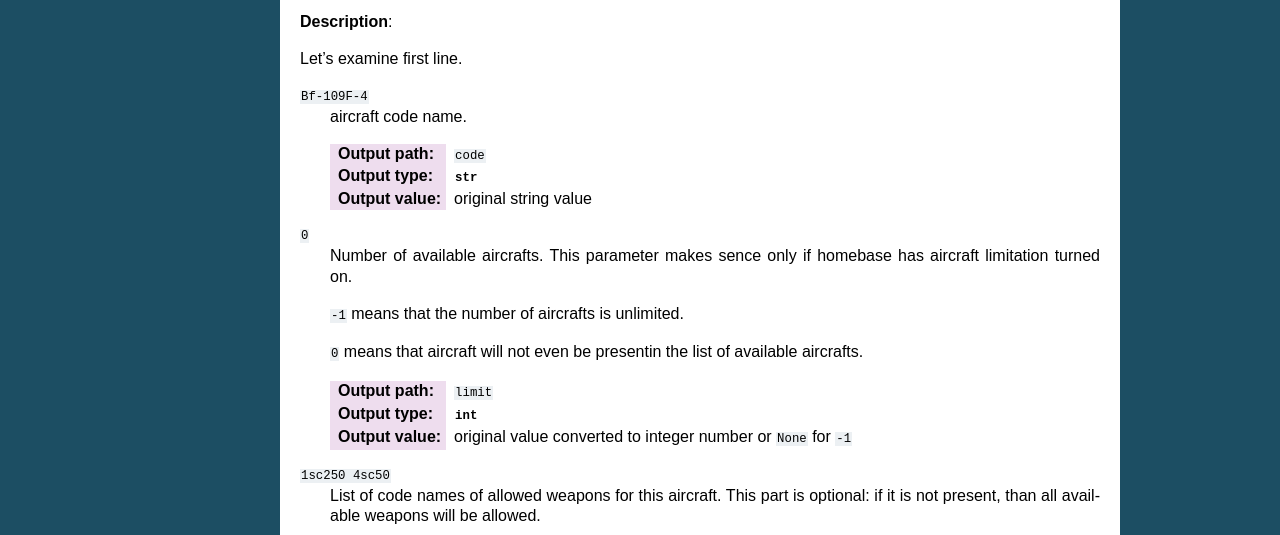
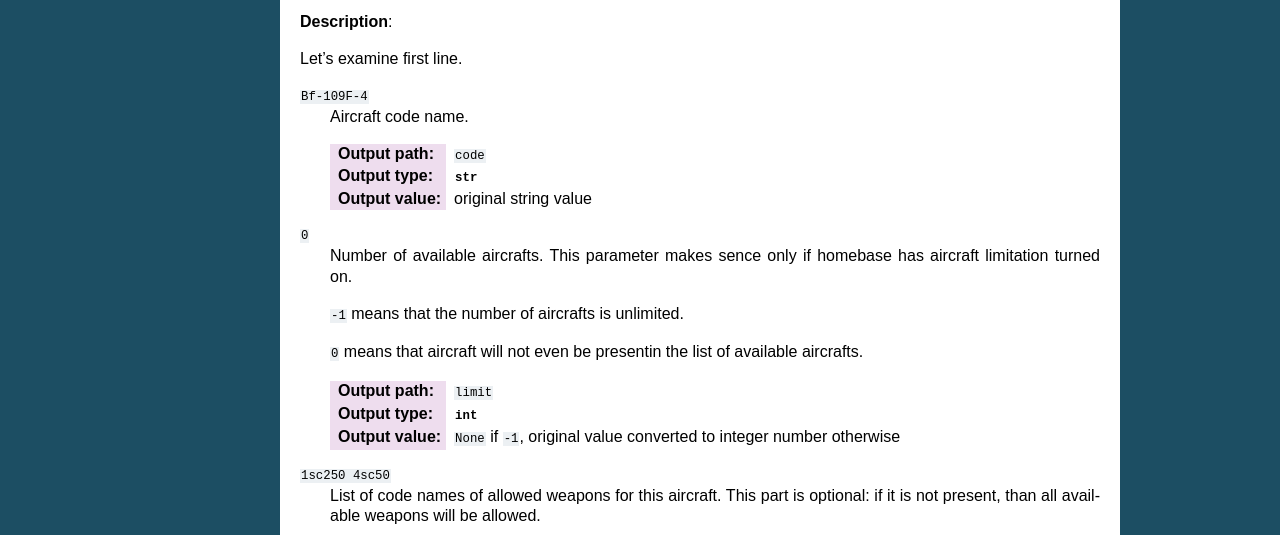
Before and after one commit to IL2HorusTeam/il2fb-mission-parser, a Sphinx documentation site: the page built from docs/parsers/bornplace-aircrafts.rst, in a window 1280 px wide. Shown: the part 890-1425 px from the top of the page. Built offline with Sphinx 7.4.7, drawn with Linux system fonts in a browser that asks for light colours.

Commit message:
update docs

```diff
--- a/docs/parsers/bornplace-aircrafts.rst
+++ b/docs/parsers/bornplace-aircrafts.rst
@@ -62,7 +62,7 @@ Output example:
 Let's examine first line.
 
 ``Bf-109F-4``
-  aircraft code name.
+  Aircraft code name.
 
   :Output path: ``code``
   :Output type: :class:`str`
@@ -80,7 +80,7 @@ Let's examine first line.
   :Output path: ``limit``
   :Output type: :class:`int`
   :Output value:
-    original value converted to integer number or ``None`` for ``-1``
+    ``None`` if ``-1``, original value converted to integer number otherwise
 
 ``1sc250 4sc50``
   List of code names of allowed weapons for this aircraft. This part is
```
